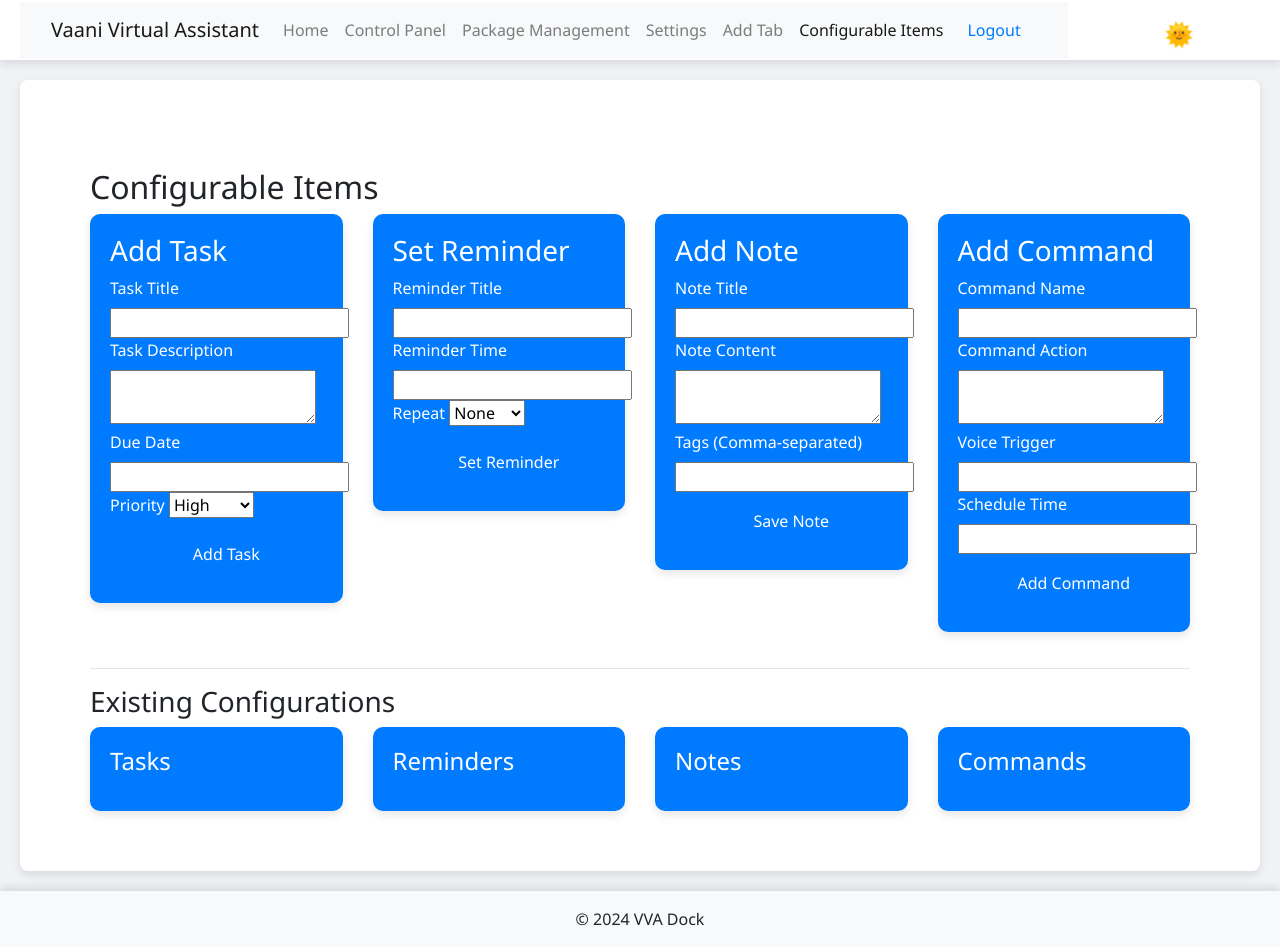
After one commit to deb9911/vva_dock, a Flask app: page /configurable_items in a window 1280 px wide. The commit adds this page. Run offline with Flask 3, Linux system fonts and the light colour scheme; the visitor is signed in with stand-in values (Sample User, id 1); some libraries are stand-ins or nearby versions.

Commit message:
Feature updated as integrated user space & configurable items as user can add or remove items as per requirements.
Also added scenarios as add tab for multiple scope can be handled.

```diff
--- a/app.py
+++ b/app.py
@@ -1,18 +1,31 @@
+import json
+import os
+import requests
+import secrets
+import shutil
 import subprocess
+import threading
+import time
+import zipfile
 from functools import wraps
+import psutil
+import platform
 
 from flask import Flask, render_template, request, redirect, url_for, session, flash, jsonify
+from flask_sqlalchemy import SQLAlchemy
 from flask_wtf import FlaskForm
-from wtforms import StringField, PasswordField, SubmitField
+from flask_cors import CORS
+from flask_migrate import Migrate
+from werkzeug.security import generate_password_hash, check_password_hash
+from wtforms import (StringField, PasswordField, SubmitField, StringField, TextAreaField, DateTimeField,
+                     SubmitField, SelectField)
 from wtforms.validators import DataRequired, Email, EqualTo, Length
-from flask_sqlalchemy import SQLAlchemy
-from werkzeug.security import generate_password_hash, check_password_hash
-import secrets, os, time, threading, shutil, requests
-import zipfile, json
+from datetime import datetime
 
 # Generate a secure secret key for the Flask app
 secure_key = secrets.token_hex(16)
 app = Flask(__name__)
+CORS(app)
 app.secret_key = secure_key  # Necessary for session management
 app.config['SECRET_KEY'] = secure_key
 app.config['SESSION_COOKIE_SAMESITE'] = 'Lax'  # Options: 'Lax', 'Strict', or 'None'
@@ -20,6 +33,8 @@ app.config['SESSION_COOKIE_SECURE'] = True     # Use True only if using HTTPS
 app.config['SQLALCHEMY_DATABASE_URI'] = 'sqlite:///users.db'
 app.config['SQLALCHEMY_TRACK_MODIFICATIONS'] = False
 db = SQLAlchemy(app)
+
+migrate = Migrate(app, db)
 
 # Initialize variables to store search status and log directory
 SEARCH_STATUS = {'progress': 0, 'status': 'Searching...', 'found': False}
@@ -85,6 +100,69 @@ class LoginForm(FlaskForm):
     password = PasswordField('Password', validators=[DataRequired()])
     submit = SubmitField('Login')
 
+
+class TaskForm(FlaskForm):
+    title = StringField('Task Title', validators=[DataRequired()])
+    description = TextAreaField('Task Description')
+    due_date = DateTimeField('Due Date', format='%Y-%m-%d %H:%M:%S')
+    priority = SelectField('Priority', choices=[('High', 'High'), ('Medium', 'Medium'), ('Low', 'Low')])
+    submit = SubmitField('Add Task')
+
+
+class ReminderForm(FlaskForm):
+    title = StringField('Reminder Title', validators=[DataRequired()])
+    reminder_time = DateTimeField('Reminder Time', format='%Y-%m-%d %H:%M:%S', validators=[DataRequired()])
+    repeat = SelectField('Repeat', choices=[('None', 'None'), ('Daily', 'Daily'), ('Weekly', 'Weekly')])
+    submit = SubmitField('Set Reminder')
+
+
+class NoteForm(FlaskForm):
+    title = StringField('Note Title', validators=[DataRequired()])
+    content = TextAreaField('Note Content', validators=[DataRequired()])
+    tags = StringField('Tags (Comma-separated)')
+    submit = SubmitField('Save Note')
+
+
+class CustomCommandForm(FlaskForm):
+    command_name = StringField('Command Name', validators=[DataRequired()])
+    command_action = TextAreaField('Command Action', validators=[DataRequired()])
+    voice_trigger = StringField('Voice Trigger')
+    schedule_time = DateTimeField('Schedule Time', format='%Y-%m-%d %H:%M:%S', validators=[DataRequired()])
+    submit = SubmitField('Add Command')
+
+
+class Task(db.Model):
+    id = db.Column(db.Integer, primary_key=True)
+    title = db.Column(db.String(150), nullable=False)
+    description = db.Column(db.Text, nullable=True)
+    due_date = db.Column(db.DateTime, nullable=True)
+    priority = db.Column(db.String(50), nullable=True)
+    status = db.Column(db.String(50), default='Pending')
+    created_at = db.Column(db.DateTime, default=datetime.utcnow)
+    user_id = db.Column(db.Integer, db.ForeignKey('user.id'))
+
+class Reminder(db.Model):
+    id = db.Column(db.Integer, primary_key=True)
+    title = db.Column(db.String(150), nullable=False)
+    reminder_time = db.Column(db.DateTime, nullable=False)
+    repeat = db.Column(db.String(50), nullable=True)  # E.g., Daily, Weekly, Monthly
+    user_id = db.Column(db.Integer, db.ForeignKey('user.id'))
+
+class Note(db.Model):
+    id = db.Column(db.Integer, primary_key=True)
+    title = db.Column(db.String(150), nullable=False)
+    content = db.Column(db.Text, nullable=False)
+    tags = db.Column(db.String(150), nullable=True)
+    created_at = db.Column(db.DateTime, default=datetime.utcnow)
+    user_id = db.Column(db.Integer, db.ForeignKey('user.id'))
+
+class CustomCommand(db.Model):
+    id = db.Column(db.Integer, primary_key=True)
+    command_name = db.Column(db.String(150), nullable=False)
+    command_action = db.Column(db.String(500), nullable=False)
+    voice_trigger = db.Column(db.String(150), nullable=True)
+    schedule_time = db.Column(db.DateTime, nullable=True)
+    user_id = db.Column(db.Integer, db.ForeignKey('user.id'))
 
 # Update authenticate function to query the database
 def authenticate(username, password):
@@ -420,6 +498,40 @@ def fetch_file_structure():
         return jsonify([])
 
 
+# Utility function to get system information
+def get_system_info():
+    os_info = platform.system() + " " + platform.release()
+    processor = platform.processor()
+
+    # Get memory details
+    virtual_mem = psutil.virtual_memory()
+    ram = f"{virtual_mem.total / (1024 ** 3):.2f} GB"
+
+    # Get disk details
+    disk = psutil.disk_usage('/')
+    disk_info = f"{disk.total / (1024 ** 3):.2f} GB"
+
+    return {
+        "os": os_info,
+        "processor": processor,
+        "ram": ram,
+        "disk": disk_info
+    }
+
+
+# Refresh system info route
+@app.route('/refresh_system_info', methods=['GET'])
+@login_required
+def refresh_system_info():
+    package_path = session.get('package_path', None)
+    system_info = get_system_info()
+
+    return jsonify({
+        'package_path': package_path,
+        'system_info': system_info
+    })
+
+
 @app.route('/package_management')
 @login_required
 def package_management():
@@ -430,12 +542,100 @@ def package_management():
     setup_complete = os.path.exists(vaani_directory) and os.path.exists(os.path.join(vaani_directory, 'main_new.exe'))
     package_path = vaani_directory if setup_complete else None
 
+    system_info = get_system_info() if setup_complete else None
+
     # Update the session for frontend access
     session['setup_complete'] = setup_complete
     session['package_path'] = package_path
 
     return render_template('package_management.html', setup_complete=setup_complete,
-                           package_path=package_path)
+                           package_path=package_path, system_info=system_info)
+
+
+# @app.route('/download_package', methods=['POST'])
+# @login_required
+# def download_package():
+#     user = User.query.filter_by(email=session.get('email')).first()
+#     if not user:
+#         flash("User not found.", "danger")
+#         return redirect(url_for('login'))
+#
+#     zip_file_url = "https://github.com/deb9911/VVA_pre_llm/releases/download/v1/pilot_pkg.zip"
+#     home_directory = os.path.expanduser("~")
+#     vaani_directory = os.path.join(home_directory, "Vaani Virtual Assistant")
+#     zip_file_path = os.path.join(vaani_directory, 'package.zip')
+#
+#     # Ensure the 'Vaani Virtual Assistant' directory exists
+#     if not os.path.exists(vaani_directory):
+#         os.makedirs(vaani_directory)
+#
+#     # Step 1: Download the zip file
+#     try:
+#         session['progress'] = 0
+#         with requests.get(zip_file_url, stream=True) as response:
+#             response.raise_for_status()
+#             total_size = int(response.headers.get('content-length', 0))
+#             downloaded_size = 0
+#
+#             with open(zip_file_path, 'wb') as zip_file:
+#                 for chunk in response.iter_content(chunk_size=8192):
+#                     if chunk:
+#                         zip_file.write(chunk)
+#                         downloaded_size += len(chunk)
+#                         session['progress'] = int((downloaded_size / total_size) * 100)
+#     except requests.exceptions.RequestException as e:
+#         return jsonify({'status': 'error', 'message': f"Failed to download zip file: {str(e)}"}), 500
+#
+#     # Step 2: Extract the zip file
+#     try:
+#         with zipfile.ZipFile(zip_file_path, 'r') as zip_ref:
+#             zip_ref.extractall(vaani_directory)
+#
+#         # Write token to a configuration file
+#         # config_path = os.path.join(vaani_directory, 'user_config.json')
+#         config_path = os.path.join(vaani_directory, 'user_token.json')
+#         with open(config_path, 'w') as config_file:
+#             json.dump({'token': user.token}, config_file)
+#
+#
+#
+#         # Step 3: Organize files into directories
+#         log_directory = os.path.join(vaani_directory, "log")
+#         query_directory = os.path.join(vaani_directory, "query_list")
+#         os.makedirs(log_directory, exist_ok=True)
+#         os.makedirs(query_directory, exist_ok=True)
+#
+#         # Move cmd.json to query_list directory
+#         cmd_json = next((f for f in zip_ref.namelist() if 'cmd.json' in f), None)
+#         if cmd_json:
+#             shutil.move(os.path.join(vaani_directory, cmd_json), os.path.join(query_directory, 'cmd.json'))
+#         else:
+#             return jsonify({'status': 'error', 'message': 'cmd.json not found in the zip file'}), 500
+#
+#         # Move main_new.exe to the vaani_directory (main directory)
+#         main_exe = next((f for f in zip_ref.namelist() if 'main_new.exe' in f), None)
+#         if main_exe:
+#             shutil.move(os.path.join(vaani_directory, main_exe), os.path.join(vaani_directory, 'main_new.exe'))
+#         else:
+#             return jsonify({'status': 'error', 'message': 'main_new.exe not found in the zip file'}), 500
+#
+#         # Remove the extracted 'dist' directory if it exists
+#         dist_directory = os.path.join(vaani_directory, 'dist')
+#         if os.path.exists(dist_directory):
+#             shutil.rmtree(dist_directory)
+#
+#     except Exception as e:
+#         return jsonify({'status': 'error', 'message': f"Failed to extract or organize files: {str(e)}"}), 500
+#
+#     # Step 4: Delete the zip file after extraction
+#     try:
+#         os.remove(zip_file_path)
+#     except Exception as e:
+#         return jsonify({'status': 'error', 'message': f"Failed to delete zip file: {str(e)}"}), 500
+#
+#     session['progress'] = 100
+#     return jsonify({'status': 'success', 'message': 'Package downloaded, extracted, and organized successfully.',
+#                     'package_path': vaani_directory})
 
 
 @app.route('/download_package', methods=['POST'])
@@ -443,8 +643,7 @@ def package_management():
 def download_package():
     user = User.query.filter_by(email=session.get('email')).first()
     if not user:
-        flash("User not found.", "danger")
-        return redirect(url_for('login'))
+        return jsonify({'status': 'error', 'message': "User not found."}), 400
 
     zip_file_url = "https://github.com/deb9911/VVA_pre_llm/releases/download/v1/pilot_pkg.zip"
     home_directory = os.path.expanduser("~")
@@ -455,9 +654,11 @@ def download_package():
     if not os.path.exists(vaani_directory):
         os.makedirs(vaani_directory)
 
+    session['progress'] = 0  # Reset progress
+    session['progress_message'] = "Starting download..."
+
     # Step 1: Download the zip file
     try:
-        session['progress'] = 0
         with requests.get(zip_file_url, stream=True) as response:
             response.raise_for_status()
             total_size = int(response.headers.get('content-length', 0))
@@ -469,23 +670,23 @@ def download_package():
                         zip_file.write(chunk)
                         downloaded_size += len(chunk)
                         session['progress'] = int((downloaded_size / total_size) * 100)
+                        session['progress_message'] = f"Downloading... {session['progress']}% complete"
     except requests.exceptions.RequestException as e:
         return jsonify({'status': 'error', 'message': f"Failed to download zip file: {str(e)}"}), 500
 
     # Step 2: Extract the zip file
     try:
+        session['progress_message'] = "Extracting package..."
         with zipfile.ZipFile(zip_file_path, 'r') as zip_ref:
             zip_ref.extractall(vaani_directory)
 
         # Write token to a configuration file
-        # config_path = os.path.join(vaani_directory, 'user_config.json')
         config_path = os.path.join(vaani_directory, 'user_token.json')
         with open(config_path, 'w') as config_file:
             json.dump({'token': user.token}, config_file)
 
-
-
         # Step 3: Organize files into directories
+        session['progress_message'] = "Organizing files..."
         log_directory = os.path.join(vaani_directory, "log")
         query_directory = os.path.join(vaani_directory, "query_list")
         os.makedirs(log_directory, exist_ok=True)
@@ -515,13 +716,16 @@ def download_package():
 
     # Step 4: Delete the zip file after extraction
     try:
+        session['progress_message'] = "Cleaning up..."
         os.remove(zip_file_path)
     except Exception as e:
         return jsonify({'status': 'error', 'message': f"Failed to delete zip file: {str(e)}"}), 500
 
     session['progress'] = 100
+    session['progress_message'] = "Download complete."
     return jsonify({'status': 'success', 'message': 'Package downloaded, extracted, and organized successfully.',
                     'package_path': vaani_directory})
+
 
 
 @app.route('/progress', methods=['GET'])
@@ -536,6 +740,98 @@ def get_progress():
 @login_required
 def settings():
     return render_template('settings.html')
+
+
+@app.route('/add_task', methods=['GET', 'POST'])
+@login_required
+def add_task():
+    form = TaskForm()
+    if form.validate_on_submit():
+        task = Task(
+            title=form.title.data,
+            description=form.description.data,
+            due_date=form.due_date.data,
+            priority=form.priority.data,
+            user_id=session['user_id']
+        )
+        db.session.add(task)
+        db.session.commit()
+        flash('Task added successfully!', 'success')
+        return redirect(url_for('configurable_items'))
+    return render_template('configurable_items.html', task_form=form)
+
+
+@app.route('/configurable_items', methods=['GET', 'POST'])
+@login_required
+def configurable_items():
+    # Initialize forms
+    task_form = TaskForm()
+    reminder_form = ReminderForm()
+    note_form = NoteForm()
+    command_form = CustomCommandForm()
+
+    # Fetch data for the current user (assuming `user_id` is stored in the session)
+    user_id = session.get('user_id')
+    tasks = Task.query.filter_by(user_id=user_id).all()
+    reminders = Reminder.query.filter_by(user_id=user_id).all()
+    notes = Note.query.filter_by(user_id=user_id).all()
+    commands = CustomCommand.query.filter_by(user_id=user_id).all()
+
+    # Handling form submissions
+    if task_form.validate_on_submit():
+        task = Task(
+            title=task_form.title.data,
+            description=task_form.description.data,
+            due_date=task_form.due_date.data,
+            priority=task_form.priority.data,
+            user_id=user_id
+        )
+        db.session.add(task)
+        db.session.commit()
+        flash('Task added successfully!', 'success')
+        return redirect(url_for('configurable_items'))
+
+    if reminder_form.validate_on_submit():
+        reminder = Reminder(
+            title=reminder_form.title.data,
+            reminder_time=reminder_form.reminder_time.data,
+            repeat=reminder_form.repeat.data,
+            user_id=user_id
+        )
+        db.session.add(reminder)
+        db.session.commit()
+        flash('Reminder added successfully!', 'success')
+        return redirect(url_for('configurable_items'))
+
+    if note_form.validate_on_submit():
+        note = Note(
+            title=note_form.title.data,
+            content=note_form.content.data,
+            tags=note_form.tags.data,
+            user_id=user_id
+        )
+        db.session.add(note)
+        db.session.commit()
+        flash('Note saved successfully!', 'success')
+        return redirect(url_for('configurable_items'))
+
+    if command_form.validate_on_submit():
+        command = CustomCommand(
+            command_name=command_form.command_name.data,
+            command_action=command_form.command_action.data,
+            voice_trigger=command_form.voice_trigger.data,
+            schedule_time=command_form.schedule_time.data,
+            user_id=user_id
+        )
+        db.session.add(command)
+        db.session.commit()
+        flash('Command added successfully!', 'success')
+        return redirect(url_for('configurable_items'))
+
+    return render_template('configurable_items.html', task_form=task_form, reminder_form=reminder_form,
+                           note_form=note_form, command_form=command_form, tasks=tasks, reminders=reminders,
+                           notes=notes, commands=commands)
+
 
 
 # Route to add a new tab
--- a/static/styles.css
+++ b/static/styles.css
@@ -526,3 +526,41 @@ footer.dark-mode {
 .mobile-menu-content a.dark-mode:hover {
     color: #ffffff;
 }
+
+/* Styles for the metro-style cards */
+.metro-card {
+    background-color: #007bff;
+    color: white;
+    padding: 20px;
+    border-radius: 10px;
+    box-shadow: 0 4px 8px rgba(0, 0, 0, 0.1);
+    margin-bottom: 20px;
+    transition: transform 0.3s ease, box-shadow 0.3s ease;
+}
+
+.metro-card h3, .metro-card h4 {
+    color: white;
+}
+
+.metro-card:hover {
+    transform: translateY(-5px);
+    box-shadow: 0 8px 16px rgba(0, 0, 0, 0.2);
+}
+
+.metro-card ul {
+    padding-left: 0;
+    list-style-type: none;
+}
+
+.metro-card ul li {
+    background-color: #ffffff;
+    color: #007bff;
+    padding: 10px;
+    border-radius: 5px;
+    margin-bottom: 10px;
+    transition: background-color 0.3s ease;
+}
+
+.metro-card ul li:hover {
+    background-color: #f0f0f0;
+}
--- a/templates/base.html
+++ b/templates/base.html
@@ -37,8 +37,13 @@
                         <li class="nav-item {% if request.endpoint == 'settings' %}active{% endif %}">
                             <a class="nav-link" href="{{ url_for('settings') }}">Settings</a>
                         </li>
+                        <!-- In base.html or navigation.html -->
                         <li class="nav-item {% if request.endpoint == 'add_tab' %}active{% endif %}">
                             <a class="nav-link" href="{{ url_for('add_tab') }}">Add Tab</a>
+                        </li>
+                        <!-- New Configurable Items Tab -->
+                        <li class="nav-item {% if request.endpoint == 'configurable_items' %}active{% endif %}">
+                            <a class="nav-link" href="{{ url_for('configurable_items') }}">Configurable Items</a>
                         </li>
                     </ul>
                     <div class="d-flex justify-content-end">
--- /dev/null
+++ b/templates/configurable_items.html
@@ -0,0 +1,121 @@
+{% extends "base.html" %}
+
+{% block content %}
+<div class="container mt-5">
+    <h2>Configurable Items</h2>
+
+    <div class="row">
+        <!-- Add Task Form -->
+        <div class="col-md-3">
+            <div class="metro-card">
+                <h3>Add Task</h3>
+                <form method="POST" action="{{ url_for('configurable_items') }}">
+                    {{ task_form.hidden_tag() }}
+                    {{ task_form.title.label }} {{ task_form.title() }}
+                    {{ task_form.description.label }} {{ task_form.description() }}
+                    {{ task_form.due_date.label }} {{ task_form.due_date() }}
+                    {{ task_form.priority.label }} {{ task_form.priority() }}
+                    {{ task_form.submit(class="btn btn-primary btn-block") }}
+                </form>
+            </div>
+        </div>
+
+        <!-- Add Reminder Form -->
+        <div class="col-md-3">
+            <div class="metro-card">
+                <h3>Set Reminder</h3>
+                <form method="POST" action="{{ url_for('configurable_items') }}">
+                    {{ reminder_form.hidden_tag() }}
+                    {{ reminder_form.title.label }} {{ reminder_form.title() }}
+                    {{ reminder_form.reminder_time.label }} {{ reminder_form.reminder_time() }}
+                    {{ reminder_form.repeat.label }} {{ reminder_form.repeat() }}
+                    {{ reminder_form.submit(class="btn btn-primary btn-block") }}
+                </form>
+            </div>
+        </div>
+
+        <!-- Add Note Form -->
+        <div class="col-md-3">
+            <div class="metro-card">
+                <h3>Add Note</h3>
+                <form method="POST" action="{{ url_for('configurable_items') }}">
+                    {{ note_form.hidden_tag() }}
+                    {{ note_form.title.label }} {{ note_form.title() }}
+                    {{ note_form.content.label }} {{ note_form.content() }}
+                    {{ note_form.tags.label }} {{ note_form.tags() }}
+                    {{ note_form.submit(class="btn btn-primary btn-block") }}
+                </form>
+            </div>
+        </div>
+
+        <!-- Add Command Form -->
+        <div class="col-md-3">
+            <div class="metro-card">
+                <h3>Add Command</h3>
+                <form method="POST" action="{{ url_for('configurable_items') }}">
+                    {{ command_form.hidden_tag() }}
+                    {{ command_form.command_name.label }} {{ command_form.command_name() }}
+                    {{ command_form.command_action.label }} {{ command_form.command_action() }}
+                    {{ command_form.voice_trigger.label }} {{ command_form.voice_trigger() }}
+                    {{ command_form.schedule_time.label }} {{ command_form.schedule_time() }}
+                    {{ command_form.submit(class="btn btn-primary btn-block") }}
+                </form>
+            </div>
+        </div>
+    </div>
+
+    <hr />
+
+    <h3>Existing Configurations</h3>
+
+    <div class="row">
+        <!-- Tasks -->
+        <div class="col-md-3">
+            <div class="metro-card">
+                <h4>Tasks</h4>
+                <ul>
+                    {% for task in tasks %}
+                    <li>{{ task.title }} - Due: {{ task.due_date }} (Priority: {{ task.priority }})</li>
+                    {% endfor %}
+                </ul>
+            </div>
+        </div>
+
+        <!-- Reminders -->
+        <div class="col-md-3">
+            <div class="metro-card">
+                <h4>Reminders</h4>
+                <ul>
+                    {% for reminder in reminders %}
+                    <li>{{ reminder.title }} - Time: {{ reminder.reminder_time }} (Repeat: {{ reminder.repeat }})</li>
+                    {% endfor %}
+                </ul>
+            </div>
+        </div>
+
+        <!-- Notes -->
+        <div class="col-md-3">
+            <div class="metro-card">
+                <h4>Notes</h4>
+                <ul>
+                    {% for note in notes %}
+                    <li>{{ note.title }} - Tags: {{ note.tags }}</li>
+                    {% endfor %}
+                </ul>
+            </div>
+        </div>
+
+        <!-- Commands -->
+        <div class="col-md-3">
+            <div class="metro-card">
+                <h4>Commands</h4>
+                <ul>
+                    {% for command in commands %}
+                    <li>{{ command.command_name }} - Action: {{ command.command_action }} (Trigger: {{ command.voice_trigger }})</li>
+                    {% endfor %}
+                </ul>
+            </div>
+        </div>
+    </div>
+</div>
+{% endblock %}
```
Also changed, not shown: templates/package_management.html (+65 -15 lines).
